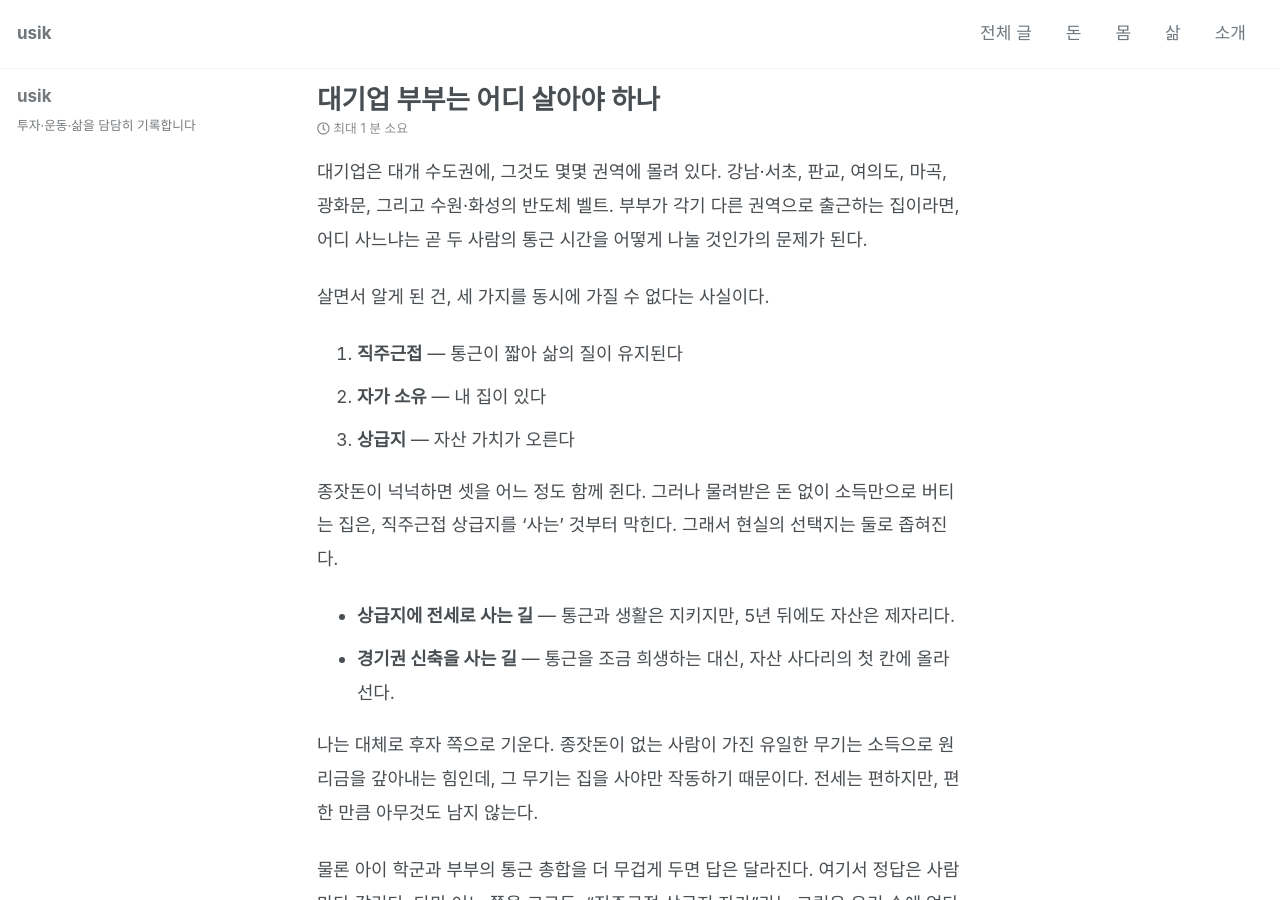
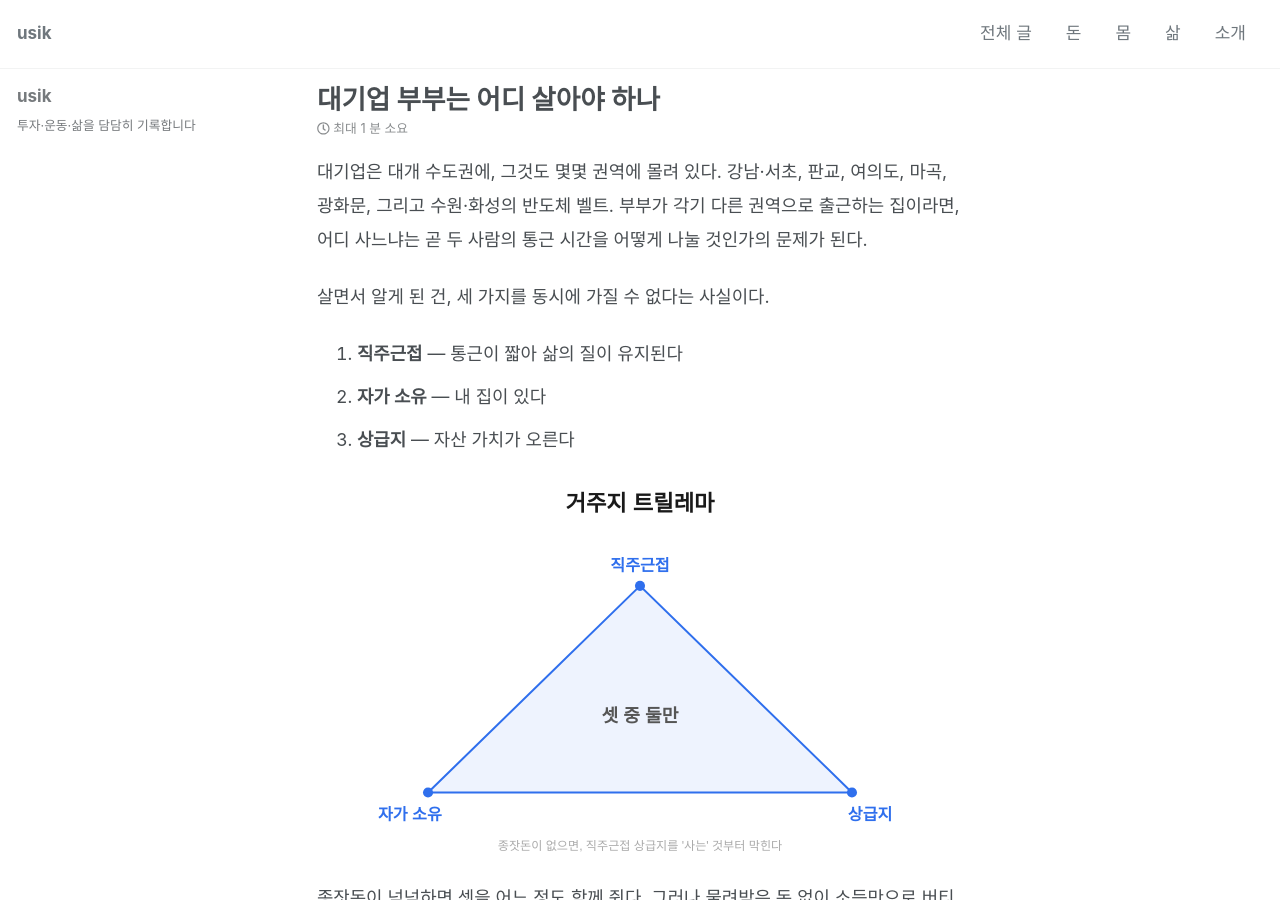
Before and after one commit to usik/usik.github.io, a Jekyll site: the page built from _posts/2026-08-26-where-to-live.md, in a window 1280 px wide and 900 px high. Built offline with Jekyll 4.4.1, drawn with Linux system fonts in a browser that asks for light colours; cached includes are drawn as plain includes; nearby versions of some CDN libraries; some web fonts are replaced.

Commit message:
이미지 추가: 거주지 트릴레마

```diff
--- a/_posts/2026-08-26-where-to-live.md
+++ b/_posts/2026-08-26-where-to-live.md
@@ -13,6 +13,8 @@ excerpt: "직주근접, 자가, 상급지. 셋을 동시에 가질 수는 없었
 2. **자가 소유** — 내 집이 있다
 3. **상급지** — 자산 가치가 오른다
 
+![거주지 트릴레마](/assets/images/trilemma.svg)
+
 종잣돈이 넉넉하면 셋을 어느 정도 함께 쥔다. 그러나 물려받은 돈 없이 소득만으로 버티는 집은, 직주근접 상급지를 '사는' 것부터 막힌다. 그래서 현실의 선택지는 둘로 좁혀진다.
 
 - **상급지에 전세로 사는 길** — 통근과 생활은 지키지만, 5년 뒤에도 자산은 제자리다.
```
Also changed, not shown: assets/images/trilemma.svg (added).
